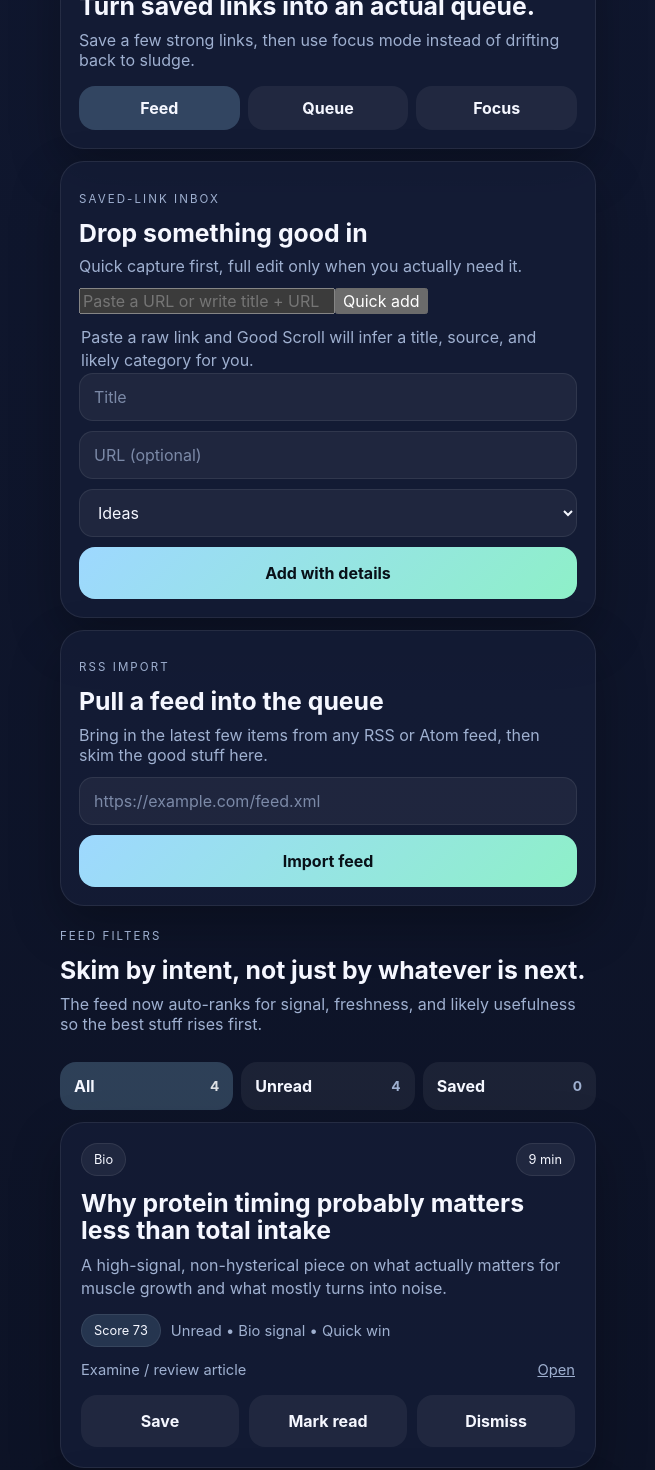
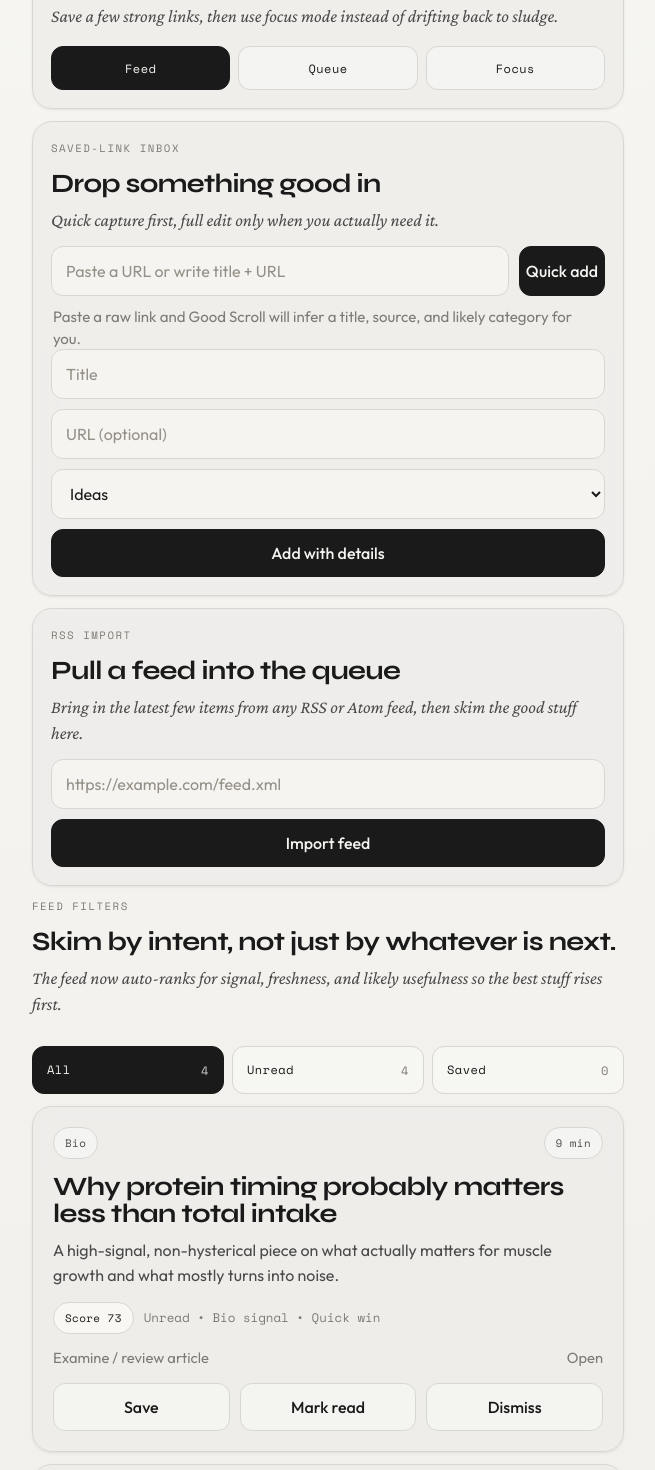
Before and after one commit to zkirby-ai/good-scroll, a Next.js app: page / in a window 1280 px wide. Shown: the part 840-2310 px from the top of the page, without its empty margins (312-967 px from the left). Built offline with nearby package versions, Linux system fonts and the light colour scheme.

Commit message:
Migrate UI to Ghost style

```diff
--- a/app/globals.css
+++ b/app/globals.css
@@ -1,85 +1,240 @@
+@import url('https://fonts.googleapis.com/css2?family=Crimson+Pro:ital,wght@0,300;0,400;0,600;1,300;1,400&family=Outfit:wght@300;400;500;600&family=Space+Mono:wght@400;700&family=Syne:wght@400;600;700;800&display=swap');
+
 :root {
-  color-scheme: dark;
-  --bg: #0b1020;
-  --bg2: #111933;
-  --panel: rgba(20, 28, 54, 0.86);
-  --line: rgba(255,255,255,0.08);
-  --text: #f5f7ff;
-  --muted: #9fb0d0;
-  --accent: #9ed8ff;
-  --accent2: #8ef0c8;
+  color-scheme: light;
+  --bg: #f5f4f0;
+  --bg-raised: #edecea;
+  --surface: #e8e6e2;
+  --surface-strong: #e2dfda;
+  --line: #d8d6d1;
+  --line-strong: #b8b5af;
+  --text: #1a1a1a;
+  --text-2: #4a4a4a;
+  --text-3: #7f7b74;
+  --accent: #1a1a1a;
+  --accent-soft: rgba(26, 26, 26, 0.06);
+  --accent-mid: rgba(26, 26, 26, 0.12);
+  --success: #276749;
+  --warn: #92600a;
+  --danger: #b94b3f;
+  --shadow-sm: 0 1px 2px rgba(0, 0, 0, 0.05), 0 1px 4px rgba(0, 0, 0, 0.04);
+  --shadow-md: 0 10px 30px rgba(0, 0, 0, 0.06), 0 2px 8px rgba(0, 0, 0, 0.05);
+  --shadow-lg: 0 18px 48px rgba(0, 0, 0, 0.08), 0 4px 12px rgba(0, 0, 0, 0.05);
 }
-* { box-sizing: border-box; }
-html, body { margin: 0; padding: 0; }
+
+* {
+  box-sizing: border-box;
+}
+
+html,
 body {
-  font-family: Inter, ui-sans-serif, system-ui, sans-serif;
+  margin: 0;
+  padding: 0;
+}
+
+body {
+  min-height: 100vh;
+  font-family: 'Outfit', ui-sans-serif, system-ui, sans-serif;
   color: var(--text);
   background:
-    radial-gradient(circle at top left, rgba(158,216,255,0.12), transparent 24%),
-    radial-gradient(circle at bottom right, rgba(142,240,200,0.08), transparent 24%),
-    linear-gradient(180deg, var(--bg2), var(--bg));
+    radial-gradient(circle at top, rgba(255, 255, 255, 0.55), transparent 30%),
+    linear-gradient(180deg, #f8f7f3 0%, var(--bg) 32%, #efede8 100%);
 }
-button, input, select { font: inherit; }
-a { color: inherit; }
+
+button,
+input,
+select {
+  font: inherit;
+}
+
+a {
+  color: inherit;
+}
+
 button {
   cursor: pointer;
+  transition: background-color 160ms ease, border-color 160ms ease, transform 160ms ease, box-shadow 160ms ease;
 }
-.shell { width: min(100%, 560px); margin: 0 auto; padding: 16px 12px 40px; }
+
+button:hover,
+a:hover {
+  transform: translateY(-1px);
+}
+
+.shell {
+  width: min(100%, 620px);
+  margin: 0 auto;
+  padding: 20px 14px 48px;
+}
+
 .card {
-  background: var(--panel);
+  background: rgba(237, 236, 234, 0.84);
   border: 1px solid var(--line);
-  border-radius: 24px;
-  box-shadow: 0 20px 50px rgba(0,0,0,0.28);
+  border-radius: 20px;
+  box-shadow: var(--shadow-sm);
+  backdrop-filter: blur(10px);
 }
-.hero { padding: 22px; margin-bottom: 12px; }
-.eyebrow { text-transform: uppercase; letter-spacing: 0.18em; color: var(--muted); font-size: 0.72rem; }
-h1 { font-size: clamp(2.4rem, 9vw, 4.4rem); margin: 10px 0 8px; line-height: 0.95; }
-h2 { margin: 14px 0 10px; font-size: 1.55rem; line-height: 1.08; }
-.sub { color: var(--muted); margin: 0; }
+
+.hero {
+  padding: 24px;
+  margin-bottom: 12px;
+  background:
+    linear-gradient(180deg, rgba(255, 255, 255, 0.58), rgba(237, 236, 234, 0.92)),
+    var(--bg-raised);
+}
+
+.eyebrow {
+  margin: 0;
+  font-family: 'Space Mono', ui-monospace, monospace;
+  text-transform: uppercase;
+  letter-spacing: 0.14em;
+  color: var(--text-3);
+  font-size: 0.67rem;
+}
+
+h1,
+h2 {
+  margin: 0;
+  font-family: 'Syne', ui-sans-serif, system-ui, sans-serif;
+  color: var(--text);
+  letter-spacing: -0.025em;
+}
+
+h1 {
+  font-size: clamp(2.8rem, 10vw, 4.8rem);
+  margin: 12px 0 10px;
+  line-height: 0.92;
+}
+
+h2 {
+  margin: 14px 0 10px;
+  font-size: 1.65rem;
+  line-height: 1.05;
+}
+
+.sub {
+  margin: 0;
+  color: var(--text-2);
+  font-family: 'Crimson Pro', Georgia, serif;
+  font-size: 1.12rem;
+  line-height: 1.45;
+  font-style: italic;
+}
+
 .statsGrid {
   display: grid;
   grid-template-columns: 1fr 1fr;
   gap: 12px;
   margin-bottom: 12px;
 }
+
 .statsGridTriple {
   grid-template-columns: repeat(3, 1fr);
 }
-.statCard { padding: 18px; }
-.statCard span { color: var(--muted); display: block; }
-.statCard strong { display: block; margin-top: 8px; font-size: 1.9rem; }
-.inboxCard, .focusSummaryCard, .bestNowCard { padding: 18px; margin-bottom: 12px; }
-.cardHeader { margin-bottom: 12px; }
-.inboxForm { display: grid; gap: 10px; }
-.inboxForm input, .inboxForm select {
-  min-height: 48px;
-  border-radius: 14px;
-  border: 1px solid rgba(255,255,255,0.08);
-  background: rgba(255,255,255,0.05);
+
+.statCard {
+  padding: 18px;
+}
+
+.statCard span {
+  display: block;
+  color: var(--text-3);
+  font-family: 'Space Mono', ui-monospace, monospace;
+  font-size: 0.68rem;
+  letter-spacing: 0.12em;
+  text-transform: uppercase;
+}
+
+.statCard strong {
+  display: block;
+  margin-top: 10px;
+  font-family: 'Syne', ui-sans-serif, system-ui, sans-serif;
+  font-size: 2rem;
+  line-height: 1;
+}
+
+.inboxCard,
+.focusSummaryCard,
+.bestNowCard {
+  padding: 18px;
+  margin-bottom: 12px;
+}
+
+.cardHeader {
+  margin-bottom: 12px;
+}
+
+.inboxForm {
+  display: grid;
+  gap: 10px;
+}
+
+.inboxForm input,
+.inboxForm select,
+.quickCaptureRow input {
+  min-height: 50px;
+  border-radius: 12px;
+  border: 1px solid var(--line);
+  background: rgba(245, 244, 240, 0.96);
   color: var(--text);
   padding: 0 14px;
+  outline: none;
 }
-.inboxForm input::placeholder {
-  color: rgba(159,176,208,0.72);
+
+.inboxForm input::placeholder,
+.quickCaptureRow input::placeholder {
+  color: #959088;
 }
-.feed, .focusLayout { display: grid; gap: 12px; }
-.articleCard, .emptyCard, .focusCard { padding: 20px; }
+
+.inboxForm input:focus,
+.inboxForm select:focus,
+.quickCaptureRow input:focus {
+  border-color: var(--line-strong);
+  box-shadow: 0 0 0 3px var(--accent-soft);
+}
+
+.feed,
+.focusLayout {
+  display: grid;
+  gap: 12px;
+}
+
+.articleCard,
+.emptyCard,
+.focusCard {
+  padding: 20px;
+}
+
 .cardTop {
   display: flex;
   justify-content: space-between;
   gap: 12px;
   align-items: center;
 }
-.pill, .metaChip, .rankChip {
-  display: inline-block;
-  padding: 8px 12px;
+
+.pill,
+.metaChip,
+.rankChip {
+  display: inline-flex;
+  align-items: center;
+  min-height: 32px;
+  padding: 0 11px;
   border-radius: 999px;
-  background: rgba(255,255,255,0.06);
-  border: 1px solid rgba(255,255,255,0.08);
-  color: var(--text);
-  font-size: 0.8rem;
+  background: rgba(255, 255, 255, 0.36);
+  border: 1px solid var(--line);
+  color: var(--text-2);
+  font-family: 'Space Mono', ui-monospace, monospace;
+  font-size: 0.68rem;
+  letter-spacing: 0.04em;
 }
-.summary { margin: 0 0 14px; color: var(--muted); font-size: 1rem; line-height: 1.45; }
+
+.summary {
+  margin: 0 0 14px;
+  color: var(--text-2);
+  font-size: 1rem;
+  line-height: 1.55;
+}
+
 .cardReasonRow {
   display: flex;
   flex-wrap: wrap;
@@ -87,13 +242,18 @@ h2 { margin: 14px 0 10px; font-size: 1.55rem; line-height: 1.08; }
   align-items: center;
   margin-bottom: 14px;
 }
+
 .rankChip {
-  background: rgba(158,216,255,0.14);
+  background: #f8f7f3;
+  color: var(--text);
 }
+
 .reasonText {
-  color: var(--muted);
-  font-size: 0.92rem;
+  color: var(--text-3);
+  font-family: 'Space Mono', ui-monospace, monospace;
+  font-size: 0.78rem;
 }
+
 .sourceRow {
   margin-bottom: 16px;
   display: flex;
@@ -101,42 +261,85 @@ h2 { margin: 14px 0 10px; font-size: 1.55rem; line-height: 1.08; }
   gap: 12px;
   align-items: center;
 }
-.sourceRow span, .sourceRow a { color: var(--muted); font-size: 0.92rem; }
+
+.sourceRow span,
+.sourceRow a {
+  color: var(--text-3);
+  font-size: 0.92rem;
+}
+
+.sourceRow a,
+.primaryLink {
+  text-decoration: none;
+}
+
 .actionGrid {
   display: grid;
   grid-template-columns: 1fr 1fr 1fr;
   gap: 10px;
 }
-.actionGrid button, .inboxForm .primary, .focusActions button, .bestNowActions button, .primaryLink, .toggleButton {
-  border: 0;
-  border-radius: 16px;
-  min-height: 52px;
-  font-weight: 700;
+
+.actionGrid button,
+.inboxForm .primary,
+.quickCaptureRow .primary,
+.focusActions button,
+.bestNowActions button,
+.primaryLink,
+.toggleButton {
+  border-radius: 12px;
+  min-height: 48px;
+  font-weight: 500;
+  border: 1px solid transparent;
+}
+
+.actionGrid .secondary,
+.focusActions .secondary,
+.bestNowActions .secondary,
+.toggleButton {
+  background: rgba(255, 255, 255, 0.34);
+  border-color: var(--line);
   color: var(--text);
 }
-.actionGrid .secondary, .focusActions .secondary, .bestNowActions .secondary, .toggleButton {
-  background: rgba(255,255,255,0.06);
+
+.actionGrid .secondary.active,
+.focusActions .secondary.active,
+.bestNowActions .secondary.active,
+.toggleButton.active {
+  background: var(--accent);
+  border-color: var(--accent);
+  color: var(--bg);
 }
-.actionGrid .secondary.active, .focusActions .secondary.active, .bestNowActions .secondary.active, .toggleButton.active {
-  background: rgba(158,216,255,0.22);
+
+.inboxForm .primary,
+.quickCaptureRow .primary,
+.primaryLink {
+  background: var(--accent);
+  border-color: var(--accent);
+  color: var(--bg);
 }
-.inboxForm .primary, .primaryLink {
-  background: linear-gradient(135deg, var(--accent), var(--accent2));
-  color: #081018;
-}
-.inboxForm .primary[disabled] {
+
+.inboxForm .primary[disabled],
+.quickCaptureRow .primary[disabled] {
   opacity: 0.7;
 }
+
 .helperText {
   margin: 12px 2px 0;
-  color: var(--muted);
+  color: var(--text-3);
   line-height: 1.45;
+  font-size: 0.94rem;
 }
+
+.helperTight {
+  margin-top: 10px;
+}
+
 .feedList {
   margin-top: 18px;
   padding-top: 16px;
-  border-top: 1px solid rgba(255,255,255,0.08);
+  border-top: 1px solid var(--line);
 }
+
 .feedList ul {
   list-style: none;
   margin: 10px 0 0;
@@ -144,28 +347,37 @@ h2 { margin: 14px 0 10px; font-size: 1.55rem; line-height: 1.08; }
   display: grid;
   gap: 8px;
 }
+
 .feedList li {
-  color: var(--muted);
+  color: var(--text-3);
   word-break: break-word;
   font-size: 0.92rem;
 }
+
 .feedSection {
   display: grid;
   gap: 12px;
 }
+
 .feedSectionHeader {
   display: grid;
   gap: 12px;
 }
+
 .viewToggle {
   display: grid;
   grid-template-columns: repeat(3, 1fr);
   gap: 8px;
   margin-top: 16px;
 }
+
 .toggleButton {
   min-height: 44px;
+  font-family: 'Space Mono', ui-monospace, monospace;
+  font-size: 0.75rem;
+  letter-spacing: 0.04em;
 }
+
 .viewToggle.compact .toggleButton {
   min-height: 48px;
   display: inline-flex;
@@ -174,43 +386,68 @@ h2 { margin: 14px 0 10px; font-size: 1.55rem; line-height: 1.08; }
   gap: 8px;
   padding: 0 14px;
 }
+
 .viewToggle.compact .toggleButton span {
-  color: var(--muted);
-  font-size: 0.86rem;
+  color: var(--text-3);
+  font-size: 0.76rem;
 }
+
 .viewToggle.compact .toggleButton.active span {
-  color: rgba(255,255,255,0.84);
+  color: rgba(245, 244, 240, 0.8);
 }
+
 .bestNowCard {
   display: grid;
   gap: 14px;
-  background: linear-gradient(180deg, rgba(142,240,200,0.08), rgba(20, 28, 54, 0.86));
+  background: linear-gradient(180deg, rgba(255, 255, 255, 0.62), rgba(232, 230, 226, 0.94));
+  box-shadow: var(--shadow-md);
 }
-.bestNowActions, .focusActions {
+
+.bestNowActions,
+.focusActions {
   display: grid;
   gap: 10px;
 }
+
 .focusCard {
-  background: linear-gradient(180deg, rgba(158,216,255,0.08), rgba(20, 28, 54, 0.86));
+  background: linear-gradient(180deg, rgba(255, 255, 255, 0.56), rgba(237, 236, 234, 0.95));
+  box-shadow: var(--shadow-md);
 }
+
 .focusMeta {
   display: flex;
   justify-content: space-between;
   gap: 12px;
   margin-bottom: 18px;
-  color: var(--muted);
+  color: var(--text-3);
   font-size: 0.92rem;
 }
+
 .primaryLink {
   display: inline-flex;
   align-items: center;
   justify-content: center;
-  text-decoration: none;
   padding: 0 16px;
 }
+
+.quickCaptureRow {
+  display: grid;
+  grid-template-columns: minmax(0, 1fr) auto;
+  gap: 10px;
+}
+
 @media (max-width: 520px) {
   .statsGrid,
-  .statsGridTriple { grid-template-columns: 1fr 1fr 1fr; }
-  .actionGrid { grid-template-columns: 1fr; }
-  .focusMeta { flex-direction: column; }
+  .statsGridTriple {
+    grid-template-columns: 1fr 1fr 1fr;
+  }
+
+  .actionGrid {
+    grid-template-columns: 1fr;
+  }
+
+  .focusMeta,
+  .quickCaptureRow {
+    grid-template-columns: 1fr;
+  }
 }
--- a/app/layout.tsx
+++ b/app/layout.tsx
@@ -14,7 +14,7 @@ export const metadata: Metadata = {
 };
 
 export const viewport: Viewport = {
-  themeColor: '#0b1020'
+  themeColor: '#f5f4f0'
 };
 
 export default function RootLayout({ children }: { children: ReactNode }) {
```
